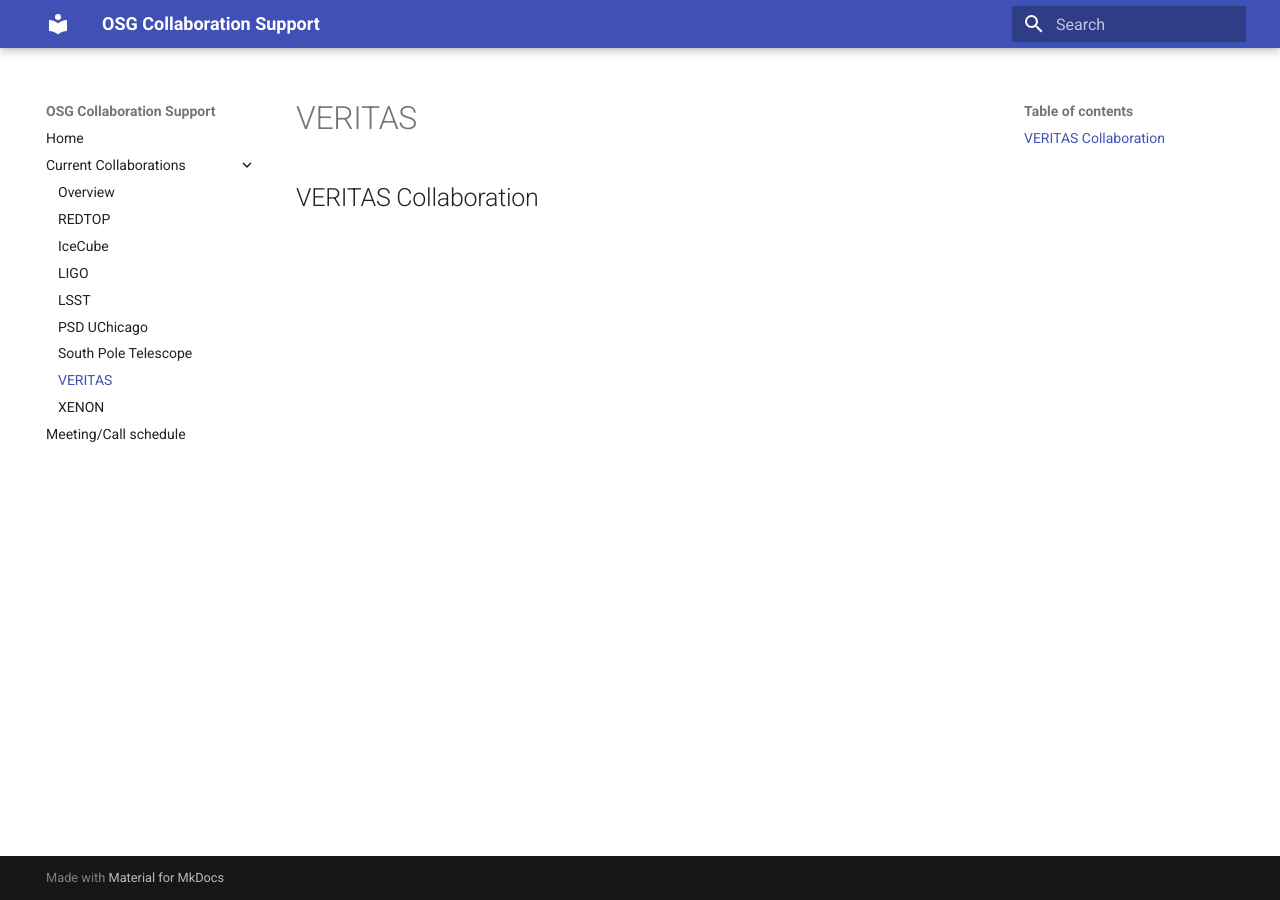
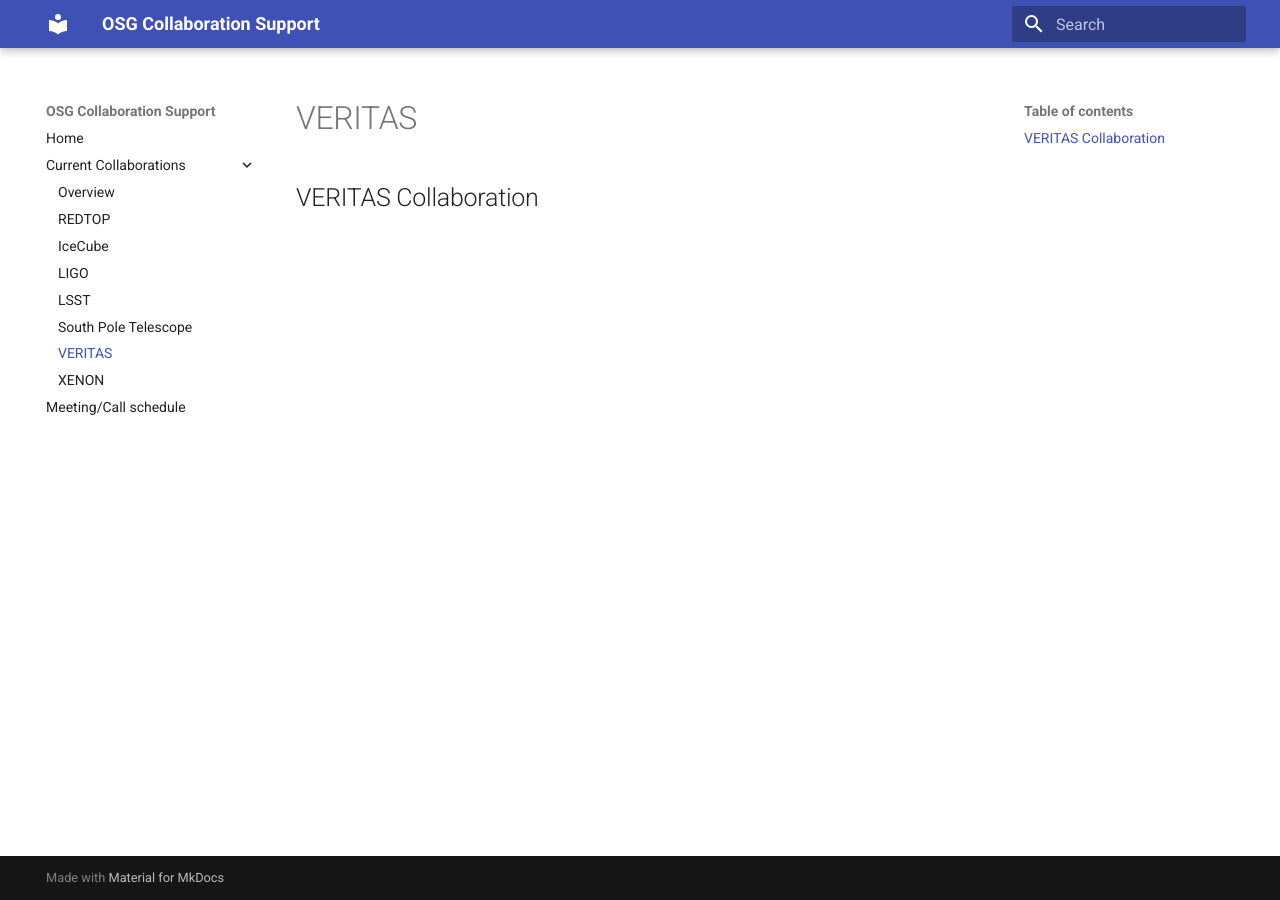
Before and after one commit to osg-htc/collaboration-support, an MkDocs documentation site: the page built from docs/projects/veritas.md, in a window 1280 px wide. Built offline with MkDocs 1.6.1 and Material for MkDocs 9.7.7, drawn with Linux system fonts in a browser that asks for light colours; old or Windows-style settings are respelled for this version of MkDocs.

Commit message:
Remove missing PSD project from the list of pages to build

```diff
--- a/mkdocs.yml
+++ b/mkdocs.yml
@@ -12,7 +12,6 @@
     - IceCube: 'projects/icecube.md'
     - LIGO: 'projects/ligo.md'
     - LSST: 'projects/lsst.md'
-    - PSD UChicago: 'projects/psd.md'
     - South Pole Telescope: 'projects/spt.md'
     - VERITAS: 'projects/veritas.md'
     - XENON: 'projects/xenon.md'
```
